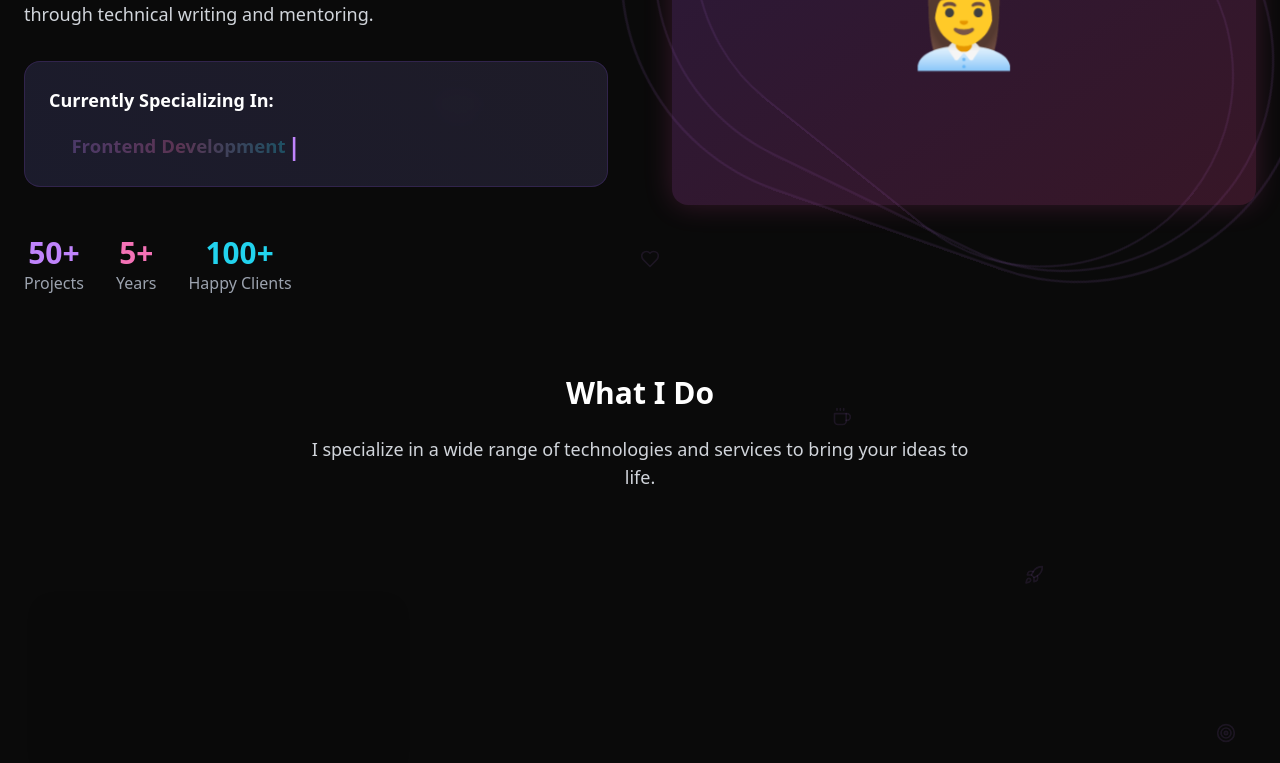
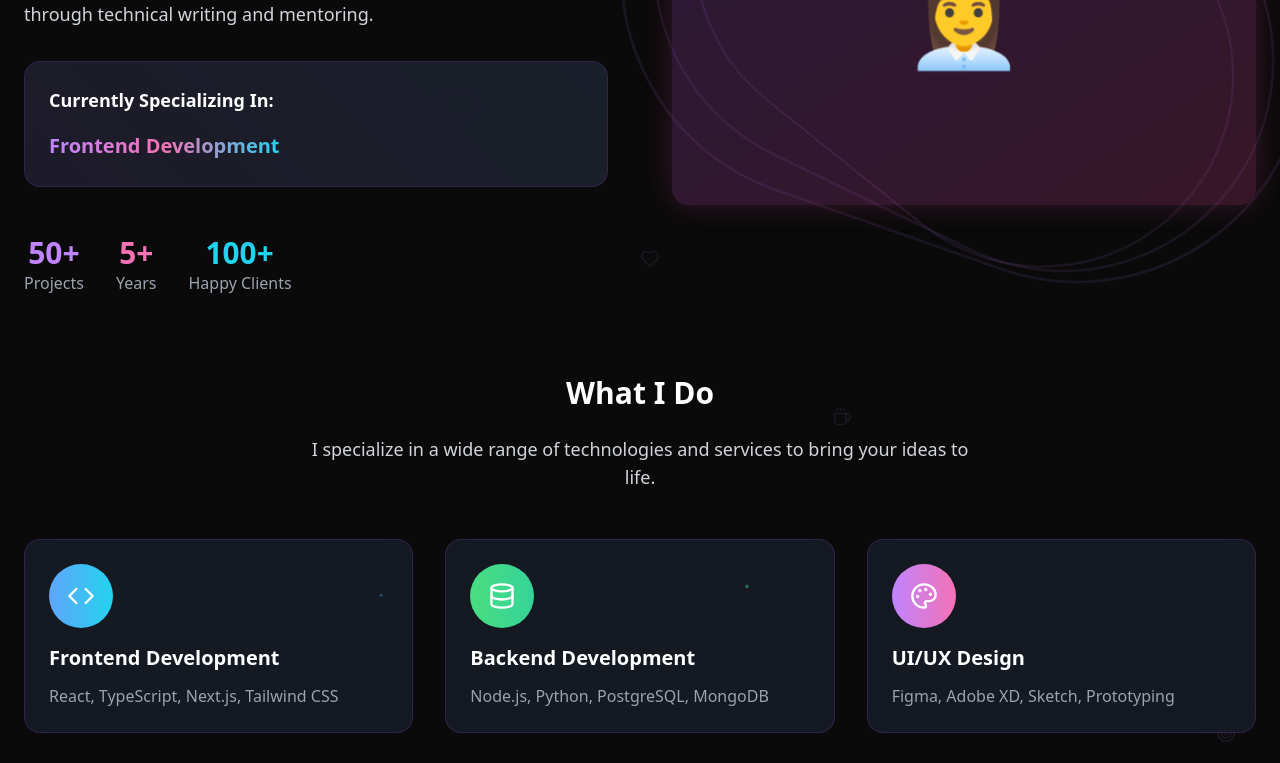
Before and after one commit to khushij9450/khushi, a React (Vite) app: page / in a window 1280 px wide. Shown: the part 1340-2103 px from the top of the page. Built offline with nearby package versions, Linux system fonts and the light colour scheme.

Commit message:
Remove blinking cursor and slow down moving text

```diff
--- a/src/components/About.tsx
+++ b/src/components/About.tsx
@@ -4,7 +4,6 @@ import { Code, Palette, Database, Smartphone, Globe, Zap, Star, Sparkles, Heart,
 
 const About: React.FC = () => {
   const [currentSkill, setCurrentSkill] = useState(0);
-  const [showCursor, setShowCursor] = useState(true);
   const [mousePosition, setMousePosition] = useState({ x: 0, y: 0 });
   const [isHovering, setIsHovering] = useState(false);
   const containerRef = useRef<HTMLDivElement>(null);
@@ -131,20 +130,11 @@ const About: React.FC = () => {
     }
   }, [mouseX, mouseY]);
 
-  // Toggle cursor every 500ms
-  useEffect(() => {
-    const cursorInterval = setInterval(() => {
-      setShowCursor(prev => !prev);
-    }, 500);
-
-    return () => clearInterval(cursorInterval);
-  }, []);
-
-  // Change skill every 3 seconds (slower)
+  // Change skill every 5 seconds (much slower)
   useEffect(() => {
     const skillInterval = setInterval(() => {
       setCurrentSkill(prev => (prev + 1) % movingSkills.length);
-    }, 3000);
+    }, 5000); // Increased from 3000 to 5000ms
 
     return () => clearInterval(skillInterval);
   }, []);
@@ -341,7 +331,7 @@ const About: React.FC = () => {
               ))}
             </motion.div>
 
-            {/* Moving Skills Text with slower animations */}
+            {/* Moving Skills Text - NO BLINKING CURSOR */}
             <TiltCard className="bg-slate-800/50 backdrop-blur-lg rounded-2xl p-6 border border-purple-500/20 relative overflow-hidden">
               <motion.div
                 className="absolute inset-0 bg-gradient-to-r from-purple-500/5 to-pink-500/5"
@@ -363,23 +353,14 @@ const About: React.FC = () => {
                   animate={{ opacity: 1, x: 0, scale: 1 }}
                   exit={{ opacity: 0, x: -20, scale: 0.9 }}
                   transition={{
-                    duration: 0.8, // Slower transition
+                    duration: 1.2, // Much slower transition
                     ease: "easeOut"
                   }}
                   className="bg-gradient-to-r from-purple-400 via-pink-400 to-cyan-400 bg-clip-text text-transparent font-bold text-xl"
                 >
                   {movingSkills[currentSkill]}
                 </motion.span>
-                <motion.span
-                  animate={{
-                    opacity: showCursor ? 1 : 0,
-                    scaleY: showCursor ? 1 : 0.1
-                  }}
-                  transition={{ duration: 0.2 }}
-                  className="ml-2 text-purple-400 font-bold text-2xl origin-bottom"
-                >
-                  |
-                </motion.span>
+                {/* REMOVED BLINKING CURSOR */}
               </div>
             </TiltCard>
 
```
